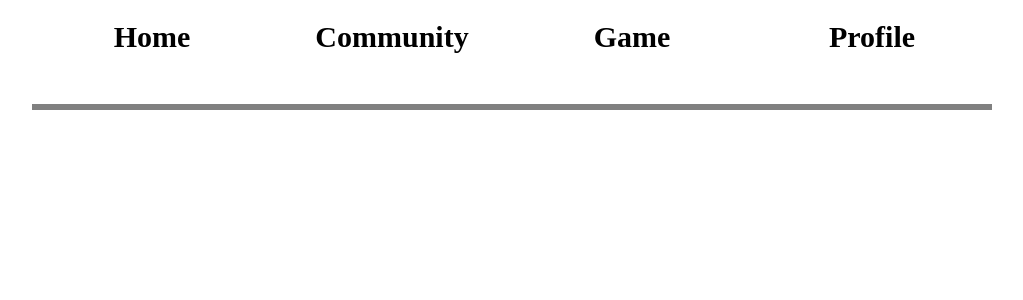
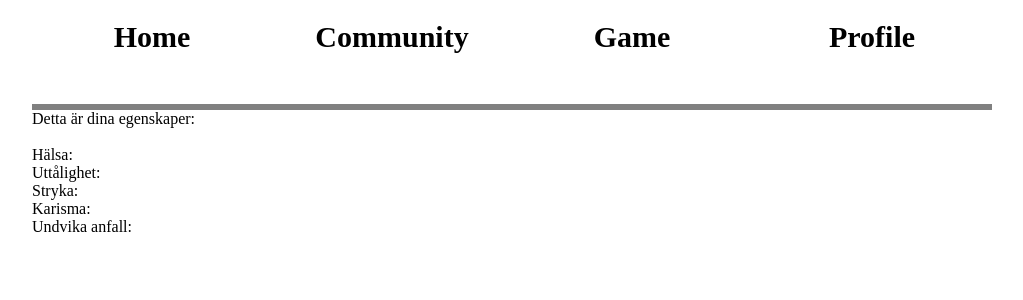
Before and after one commit to berglund10/felonious-klient, a React (Create React App) app: page /profileEgenskaper in a window 1280 px wide. Shown: the top 300 px of the page, without its empty margins (128-1151 px from the left). Built offline with nearby package versions, Linux system fonts and the light colour scheme.

Commit message:
ProfileEgenskaper

```diff
--- /dev/null
+++ b/src/components/profile/ProfileEgenskaper.js
@@ -0,0 +1,21 @@
+import React from 'react'
+
+export const ProfileEgenskaper = () => {
+    return(
+        <div>
+            Detta är dina egenskaper:
+            <br/>
+            <br/>
+            Hälsa:
+            <br/>
+            Uttålighet:
+            <br/>
+            Stryka:
+            <br/>
+            Karisma:
+            <br/>
+            Undvika anfall:
+
+        </div>
+    )
+}
--- a/src/components/profile/Profilebar.js
+++ b/src/components/profile/Profilebar.js
@@ -2,6 +2,8 @@
 import React from 'react';
 import {useNavigate} from 'react-router-dom';
 import RoutingPath from '../../routes/RoutingPath';
+import { ProfileEgenskaper } from './ProfileEgenskaper';
+import { HomeView } from '../../view/HomeView';
 
 export const Profilebar = () => {
 
@@ -11,7 +13,7 @@ export const Profilebar = () => {
         <div>
         <li className='profilelink' onClick={() => history(RoutingPath.profileView)} >Info</li>
         <li className='profilelink' onClick={() => history(RoutingPath.profileView)} >Biografi</li>
-        <li className='profilelink' onClick={() => history(RoutingPath.profileView)} >Egenskaper</li>
+        <li className='profilelink' onClick={() => history(RoutingPath.gameView)} >Egenskaper</li>
         <li className='profilelink' onClick={() => history(RoutingPath.profileView)} >Historia</li>
         <li className='profilelink' onClick={() => history(RoutingPath.profileView)} >Statistik</li>
         <li className='profilelink' onClick={() => history(RoutingPath.profileView)} >Utrustning</li>
--- a/src/routes/Routing.js
+++ b/src/routes/Routing.js
@@ -6,6 +6,7 @@ import { LoginView } from '../view/LoginView';
 import { GameView } from '../view/GameView';
 import { CommunityView } from '../view/CommunityView';
 import { ProfileView } from '../view/ProfileView';
+import { ProfileEgenskaper } from '../components/profile/ProfileEgenskaper';
 
 
 export const Routing = (props) => {
@@ -17,6 +18,7 @@ export const Routing = (props) => {
                 <Route exact path={RoutingPath.communityView} element={<CommunityView/>}/>
                 <Route exact path={RoutingPath.profileView} element={<ProfileView/>}/>
                 <Route exact path={RoutingPath.loginView} element={<LoginView/>}/>
+                <Route exact path={'/profileEgenskaper'} element={<ProfileEgenskaper/>}/>
                 <Route path={RoutingPath.homeView} element={<HomeView/>}/>
             </Routes>
         </Router>
--- a/src/routes/RoutingPath.js
+++ b/src/routes/RoutingPath.js
@@ -10,5 +10,5 @@ export default {
     loginView,
     communityView,
     gameView,
-    profileView
+    profileView,
 }
--- a/src/view/GameView.js
+++ b/src/view/GameView.js
@@ -1,8 +1,20 @@
+import React, { useContext } from "react";
+import { ProfileEgenskaper } from "../components/profile/ProfileEgenskaper";
+import { UserContext } from "../shared/global/UserProvider";
+
 export const GameView = () => {
+
+    const [authUser, setAuthUser] = useContext(UserContext);
+
+    const displayUserIfAuth = () => {
+        return (authUser)
+        ? <ProfileEgenskaper/>
+        : <h3>Du måste vara inloggad för att få mer information</h3>
+    }
 
     return (
         <div>
-            Da game
+            {displayUserIfAuth()}
         </div>
     )
 }
```
